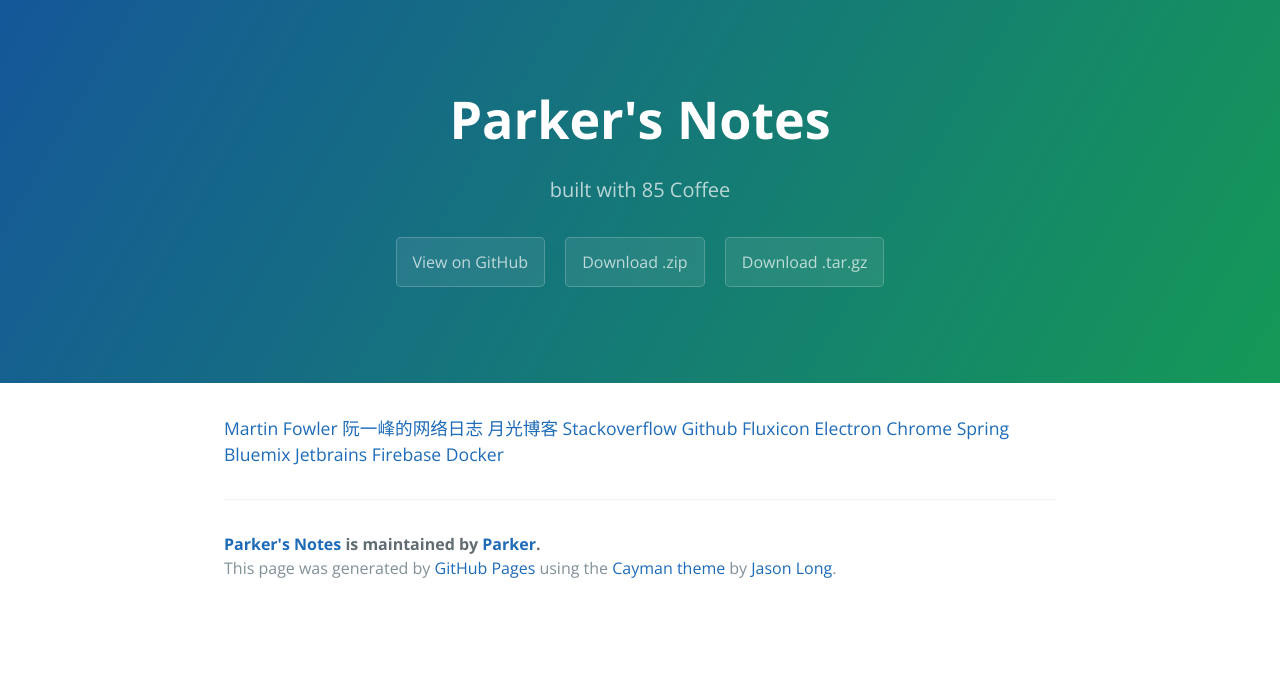
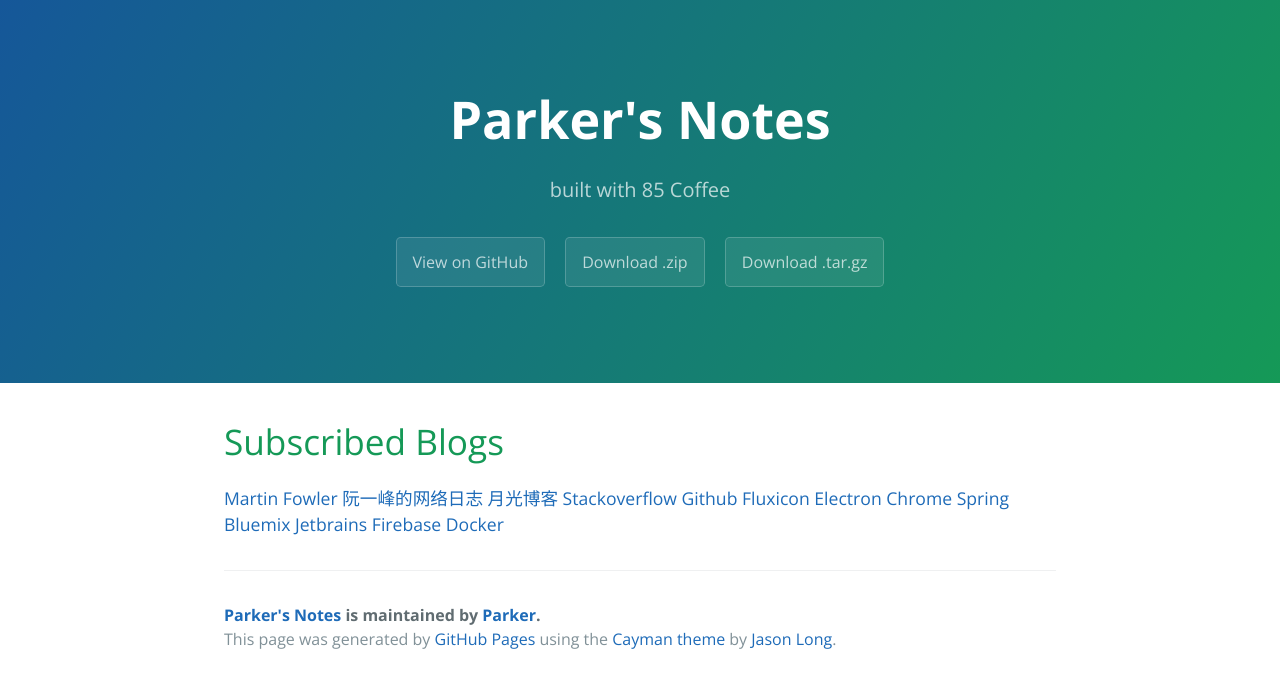
Before and after one commit to parkerwy/parkerwy.github.io, a Jekyll site: the page built from _posts/2016-08-27-subscribed-blogs.markdown, in a window 1280 px wide. Shown: the top 688 px of the page. Built offline with Jekyll 4.4.1, drawn with Linux system fonts in a browser that asks for light colours.

Commit message:
Update 2016-08-27-subscribed-blogs.markdown

```diff
--- a/_posts/2016-08-27-subscribed-blogs.markdown
+++ b/_posts/2016-08-27-subscribed-blogs.markdown
@@ -4,6 +4,8 @@ title:  "Subscribed Blogs"
 date:   2016-08-27
 categories: main
 ---
+
+# Subscribed Blogs #
 
 [Martin Fowler](http://www.martinfowler.com/bliki)
 [阮一峰的网络日志](https://www.ruanyifeng.com/blog)
```
